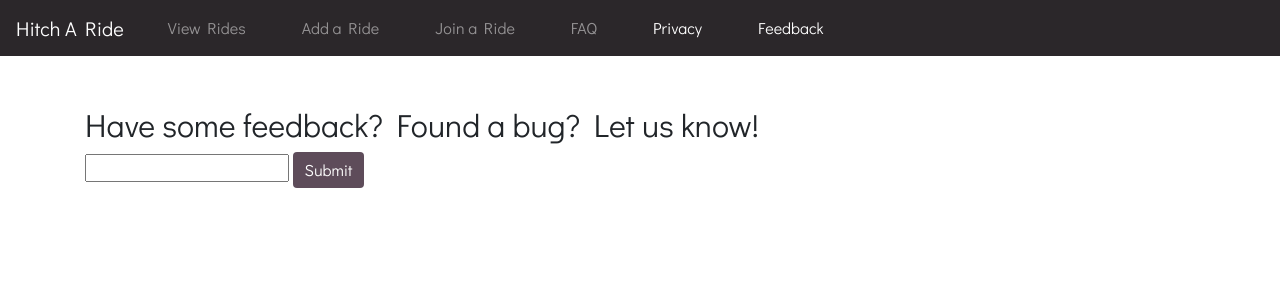
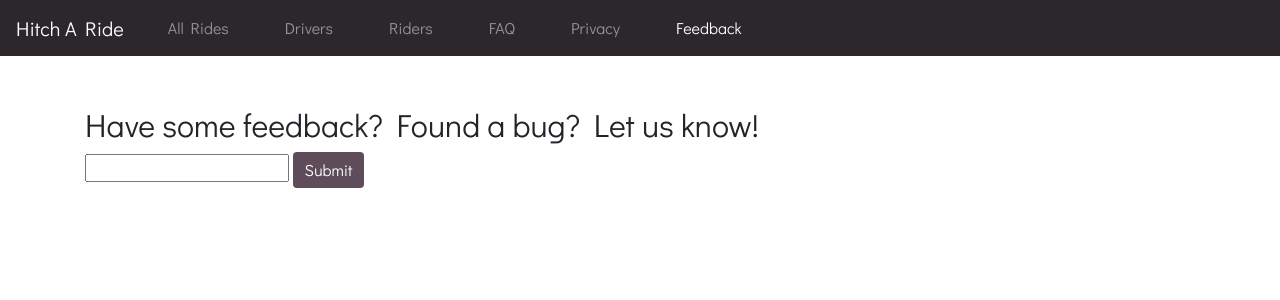
Before and after one commit to mes258/hikePool, a Flask app: page /feedback in a window 1280 px wide. Shown: the top 300 px of the page. Run offline with Flask 2, Linux system fonts and the light colour scheme; some libraries are stand-ins or nearby versions.

Commit message:
Updated nav bar everywhere with feedback form

```diff
--- a/templates/details.html
+++ b/templates/details.html
@@ -33,6 +33,9 @@
             <li class="nav-item">
               <a class="nav-link" href="{{url_for('privacy')}}">Privacy</a>
             </li>
+            <li class="nav-item">
+                    <a class="nav-link" href="{{url_for('feedback')}}">Feedback</a>
+                </li>
           </ul>
         </div>
       </nav>
--- a/templates/driveRide.html
+++ b/templates/driveRide.html
@@ -30,6 +30,9 @@
             </li>
             <li class="nav-item">
               <a class="nav-link" href="{{url_for('privacy')}}">Privacy</a>
+            </li>
+            <li class="nav-item">
+                <a class="nav-link" href="{{url_for('feedback')}}">Feedback</a>
             </li>
           </ul>
         </div>
--- a/templates/drivers.html
+++ b/templates/drivers.html
@@ -31,6 +31,9 @@
             <li class="nav-item">
               <a class="nav-link" href="{{url_for('privacy')}}">Privacy</a>
             </li>
+            <li class="nav-item">
+                    <a class="nav-link" href="{{url_for('feedback')}}">Feedback</a>
+                </li>
           </ul>
         </div>
       </nav>
--- a/templates/edit.html
+++ b/templates/edit.html
@@ -30,6 +30,9 @@
             </li>
             <li class="nav-item">
               <a class="nav-link" href="{{url_for('privacy')}}">Privacy</a>
+            </li>
+            <li class="nav-item">
+                <a class="nav-link" href="{{url_for('feedback')}}">Feedback</a>
             </li>
           </ul>
         </div>
--- a/templates/faq.html
+++ b/templates/faq.html
@@ -31,6 +31,9 @@
             </li>
             <li class="nav-item">
               <a class="nav-link" href="{{url_for('privacy')}}">Privacy</a>
+            </li>
+            <li class="nav-item">
+                <a class="nav-link" href="{{url_for('feedback')}}">Feedback</a>
             </li>
           </ul>
         </div>
--- a/templates/feedback.html
+++ b/templates/feedback.html
@@ -17,19 +17,19 @@
         <div class="collapse navbar-collapse" id="navbarNav">
           <ul class="navbar-nav">
             <li class="nav-item">
-              <a class="nav-link" href="{{url_for('viewRides')}}">View Rides</a>
+              <a class="nav-link" href="{{url_for('viewRides')}}">All Rides</a>
             </li>
             <li class="nav-item">
-              <a class="nav-link" href="{{url_for('drivers')}}">Add a Ride</a>
+              <a class="nav-link" href="{{url_for('drivers')}}">Drivers</a>
             </li>
             <li class="nav-item">
-              <a class="nav-link" href="{{url_for('riders')}}">Join a Ride</a>
+              <a class="nav-link" href="{{url_for('riders')}}">Riders</a>
             </li>
             <li class="nav-item">
               <a class="nav-link" href="{{url_for('faq')}}">FAQ</a>
             </li>
             <li class="nav-item">
-              <a class="nav-link active" href="{{url_for('privacy')}}">Privacy</a>
+              <a class="nav-link" href="{{url_for('privacy')}}">Privacy</a>
             </li>
             <li class="nav-item">
                 <a class="nav-link active" href="{{url_for('feedback')}}">Feedback</a>
--- a/templates/join.html
+++ b/templates/join.html
@@ -30,6 +30,9 @@
             </li>
             <li class="nav-item">
               <a class="nav-link" href="{{url_for('privacy')}}">Privacy</a>
+            </li>
+            <li class="nav-item">
+                <a class="nav-link" href="{{url_for('feedback')}}">Feedback</a>
             </li>
           </ul>
         </div>
--- a/templates/privacy.html
+++ b/templates/privacy.html
@@ -32,7 +32,7 @@
               <a class="nav-link active" href="{{url_for('privacy')}}">Privacy</a>
             </li>
             <li class="nav-item">
-                <a class="nav-link active" href="{{url_for('feedback')}}">Feedback</a>
+                <a class="nav-link" href="{{url_for('feedback')}}">Feedback</a>
             </li>
           </ul>
         </div>
--- a/templates/riders.html
+++ b/templates/riders.html
@@ -30,6 +30,9 @@
             </li>
             <li class="nav-item">
               <a class="nav-link" href="{{url_for('privacy')}}">Privacy</a>
+            </li>
+            <li class="nav-item">
+                <a class="nav-link" href="{{url_for('feedback')}}">Feedback</a>
             </li>
           </ul>
         </div>
--- a/templates/template.html
+++ b/templates/template.html
@@ -31,6 +31,9 @@
           <li class="nav-item">
             <a class="nav-link" href="faq.html">FAQ</a>
           </li>
+          <li class="nav-item">
+            <a class="nav-link" href="{{url_for('feedback')}}">Feedback</a>
+        </li>
         </ul>
       </div>
     </nav>
--- a/templates/viewRides.html
+++ b/templates/viewRides.html
@@ -31,6 +31,9 @@
             </li>
             <li class="nav-item">
               <a class="nav-link" href="{{url_for('privacy')}}">Privacy</a>
+            </li>
+            <li class="nav-item">
+                <a class="nav-link" href="{{url_for('feedback')}}">Feedback</a>
             </li>
           </ul>
         </div>
```
